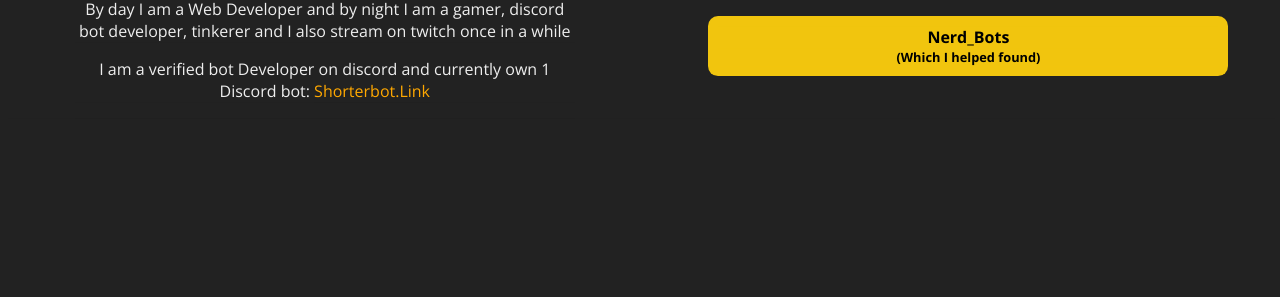
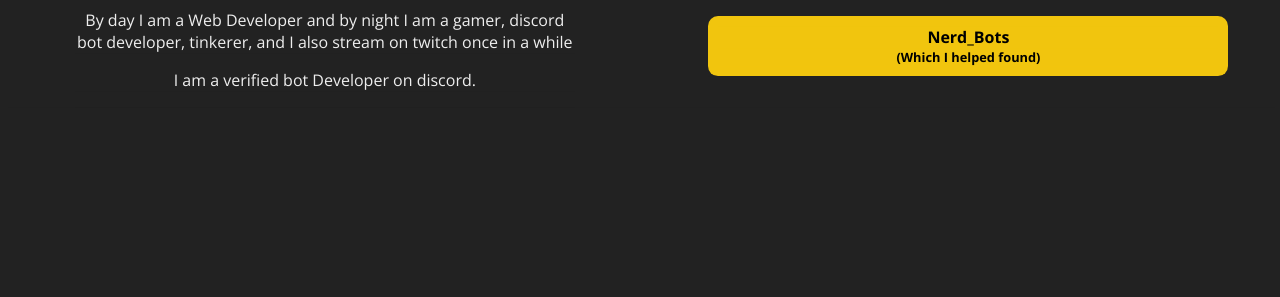
Before and after one commit to singularcitrus/singularcitrus.github.io, a plain HTML site: page index.html in a window 1280 px wide. Shown: the part 503-800 px from the top of the page. Drawn offline with nearby package versions, Linux system fonts and the light colour scheme.

Commit message:
Remove shorterbot and typo

```diff
--- a/index.html
+++ b/index.html
@@ -19,8 +19,8 @@
             </div>
             <h1>Hello!</h1>
             <h2>I am <span style="color: #f5d654 ">SingularCitrus</span></h2>
-            <p>By day I am a Web Developer and by night I am a gamer, discord bot developer, tinkerer and I also stream on twitch once in a while</p>
-            <p>I am a verified bot Developer on discord and currently own 1 Discord bot: <a class="sblink" href="https://shorterbot.link">Shorterbot.Link</a></p>
+            <p>By day I am a Web Developer and by night I am a gamer, discord bot developer, tinkerer, and I also stream on twitch once in a while</p>
+            <p>I am a verified bot Developer on discord.</p>
         </div>
         <div class="col">
             <h2>Here are some important links:</h2>
```
